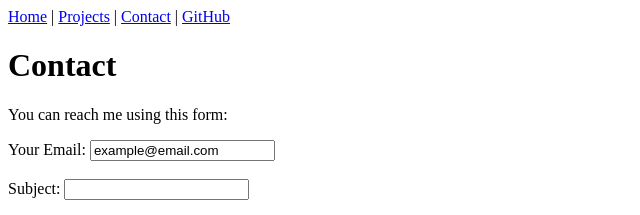
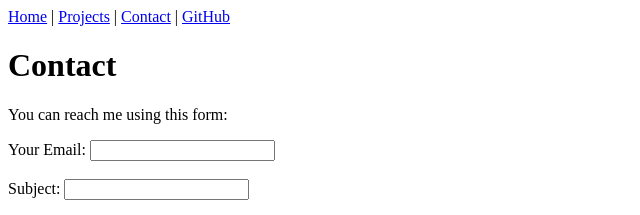
Before and after one commit to anrosenbaum/portfolio, a plain HTML site: page contact/index.html in a window 1280 px wide. Shown: the top 215 px of the page, without its empty margins (0-640 px from the left). Drawn offline with Linux system fonts and the light colour scheme.

Commit message:
fix typos

```diff
--- a/contact/index.html
+++ b/contact/index.html
@@ -18,7 +18,7 @@
     <form action="mailto:anrosenbaum@ucsd.edu" method="POST" enctype="text/plain">
     <label>
         Your Email:
-        <input type="email" name="email" value="example@email.com">
+        <input type="email" name="email">
     </label>
     <br><br>
 
```
